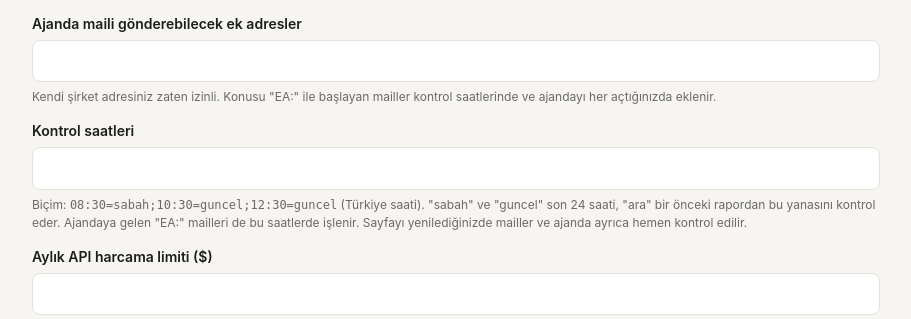
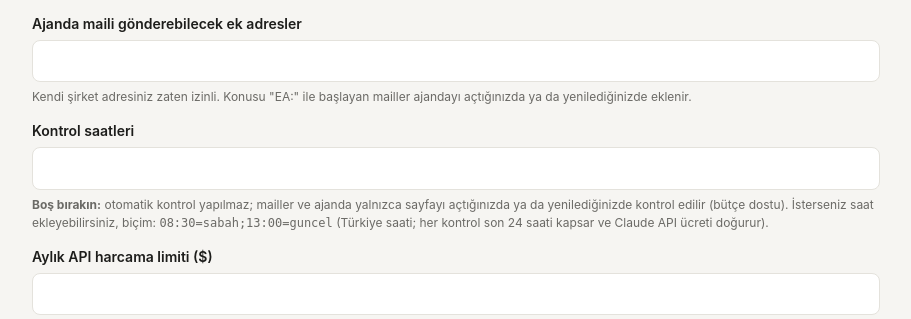
Before and after one commit to emreilikkanli-rgb/emre-asistan, a FastAPI app: template sunucu/app/templates/ayarlar.html in a window 1280 px wide. Shown: the part 1049-1368 px from the top of the page, without its empty margins (184-1095 px from the left). Run offline with FastAPI, Linux system fonts and the light colour scheme; the template is opened without the code that fills it, so the values that code supplies are empty.

Commit message:
Otomatik mail ve ajanda kontrolü kaldırıldı (bütçe): yalnızca sayfa açılınca/yenilenince; hatırlatma bildirimleri sürer
Co-Authored-By: Claude Opus 5.5 <noreply@anthropic.com>

```diff
--- a/ajanda/ajanda.html
+++ b/ajanda/ajanda.html
@@ -351,7 +351,7 @@
         <p><b>Mail ile:</b> şirket adresinizden kendinize gönderin. Konu: <code>EA: 22.10 11:00 acente toplantıları</code> ya da <code>EA: yarın otel ödemesini takip et</code>. Gövdeye isterseniz <code>Hatırlat: 1 saat önce</code>, <code>Öncelik: yüksek</code>, <code>Not: …</code> yazın; birden çok iş için her satırı <code>-</code> ile başlatın.</p>
         <p><b>Görev vermek:</b> Claude'a "Yeni görev iletiyorum: Ali Yılmaz, Operasyon, voucher kontrolleri, bitiş 25.10" yazın ya da söyleyin.</p>
         <p><b>WhatsApp'tan:</b> mesajı kopyalayın, yeni maile yapıştırın, konuya <code>EA:</code> ile başlayan kısa bir başlık yazıp kendinize gönderin.</p>
-        <p>Mailler 08:30–22:30 arası 2 saatte bir ve ajandayı her açtığınızda eklenir; eklenince bildirim gelir.</p>
+        <p>Mailler ajandayı açtığınızda ya da yenilediğinizde eklenir; birkaç saniye içinde burada görünür.</p>
       </div>
     </aside>
 
--- a/sunucu/app/ajanda.html
+++ b/sunucu/app/ajanda.html
@@ -351,7 +351,7 @@
         <p><b>Mail ile:</b> şirket adresinizden kendinize gönderin. Konu: <code>EA: 22.10 11:00 acente toplantıları</code> ya da <code>EA: yarın otel ödemesini takip et</code>. Gövdeye isterseniz <code>Hatırlat: 1 saat önce</code>, <code>Öncelik: yüksek</code>, <code>Not: …</code> yazın; birden çok iş için her satırı <code>-</code> ile başlatın.</p>
         <p><b>Görev vermek:</b> Claude'a "Yeni görev iletiyorum: Ali Yılmaz, Operasyon, voucher kontrolleri, bitiş 25.10" yazın ya da söyleyin.</p>
         <p><b>WhatsApp'tan:</b> mesajı kopyalayın, yeni maile yapıştırın, konuya <code>EA:</code> ile başlayan kısa bir başlık yazıp kendinize gönderin.</p>
-        <p>Mailler 08:30–22:30 arası 2 saatte bir ve ajandayı her açtığınızda eklenir; eklenince bildirim gelir.</p>
+        <p>Mailler ajandayı açtığınızda ya da yenilediğinizde eklenir; birkaç saniye içinde burada görünür.</p>
       </div>
     </aside>
 
--- a/sunucu/app/db.py
+++ b/sunucu/app/db.py
@@ -21,7 +21,7 @@ DEFAULT_SETTINGS = {
     "rehber_olumsuz": "şikayet; şikâyet; memnun; ilgisiz; ilgilenmedi; kaba; saygısız; geç kaldı; gelmedi; ulaşılamadı; davranış; tavır; sorun; problem; hata; mağdur; complaint",
     "ajanda_gonderenler": "",
     "aylik_limit_usd": "5",
-    "takvim": "08:30=sabah;10:30=guncel;12:30=guncel;14:30=guncel;16:30=guncel;18:30=guncel;20:30=guncel;22:30=guncel",
+    "takvim": "",  # boş: otomatik kontrol yok, yalnızca sayfa açılınca/yenilenince
 }
 
 
@@ -45,9 +45,8 @@ def init():
             updated_at TEXT NOT NULL, PRIMARY KEY (collection, id));
         CREATE TABLE IF NOT EXISTS push_subs (endpoint TEXT PRIMARY KEY, body TEXT NOT NULL, created_at TEXT NOT NULL);
         """)
-        # 20 Ekim 2026: eski varsayılan takvim (3 kontrol) 2 saatte bir kontrole geçirilir; elle değiştirilmiş takvime dokunulmaz.
-        c.execute("UPDATE settings SET value=? WHERE key='takvim' AND value='08:30=sabah;13:00=ara;17:00=ara'",
-                  (DEFAULT_SETTINGS["takvim"],))
+        # 20 Ekim 2026 (Emre Bey'in isteği, bütçe): otomatik kontrol yok; eski varsayılan takvim boşaltılır.
+        c.execute("UPDATE settings SET value='' WHERE key='takvim' AND value='08:30=sabah;13:00=ara;17:00=ara'")
 
 
 def get_settings():
--- a/sunucu/app/jobs.py
+++ b/sunucu/app/jobs.py
@@ -130,7 +130,7 @@ def start():
         kind = kind if kind in ("sabah", "ara", "guncel") else "guncel"
         scheduler.add_job(run, CronTrigger(hour=hh, minute=mm, timezone=TZ), args=[kind],
                           id="kontrol-%s" % t, replace_existing=True, misfire_grace_time=3600, coalesce=True)
-        # Ajanda ("EA:" mailleri) mail kontrolüyle aynı saatlerde güncellenir (2 saatte bir)
+        # Takvim doluysa ajanda ("EA:" mailleri) da aynı saatlerde güncellenir. Varsayılan takvim boş: otomatik güncelleme yok.
         scheduler.add_job(ajanda_tick, CronTrigger(hour=hh, minute=mm, timezone=TZ), id="ajanda-%s" % t,
                           replace_existing=True, misfire_grace_time=900, coalesce=True)
     scheduler.add_job(hatirlatma_tick, CronTrigger(minute="*/5", timezone=TZ), id="hatirlatma",
--- a/sunucu/app/templates/ayarlar.html
+++ b/sunucu/app/templates/ayarlar.html
@@ -16,9 +16,9 @@
   <div class="field"><label for="rehber_kelimeleri">Rehber kelimeleri</label><input type="text" id="rehber_kelimeleri" name="rehber_kelimeleri" value="{{ ayarlar.rehber_kelimeleri }}"></div>
   <div class="field"><label for="rehber_olumsuz">Rehberle birlikte geçince şikâyet sayılan kelimeler</label><textarea id="rehber_olumsuz" name="rehber_olumsuz">{{ ayarlar.rehber_olumsuz }}</textarea></div>
   <div class="field"><label for="ajanda_gonderenler">Ajanda maili gönderebilecek ek adresler</label><input type="text" id="ajanda_gonderenler" name="ajanda_gonderenler" value="{{ ayarlar.ajanda_gonderenler }}">
-    <small>Kendi şirket adresiniz zaten izinli. Konusu "EA:" ile başlayan mailler kontrol saatlerinde ve ajandayı her açtığınızda eklenir.</small></div>
+    <small>Kendi şirket adresiniz zaten izinli. Konusu "EA:" ile başlayan mailler ajandayı açtığınızda ya da yenilediğinizde eklenir.</small></div>
   <div class="field"><label for="takvim">Kontrol saatleri</label><input type="text" id="takvim" name="takvim" value="{{ ayarlar.takvim }}">
-    <small>Biçim: <code>08:30=sabah;10:30=guncel;12:30=guncel</code> (Türkiye saati). "sabah" ve "guncel" son 24 saati, "ara" bir önceki rapordan bu yanasını kontrol eder. Ajandaya gelen "EA:" mailleri de bu saatlerde işlenir. Sayfayı yenilediğinizde mailler ve ajanda ayrıca hemen kontrol edilir.</small></div>
+    <small><b>Boş bırakın:</b> otomatik kontrol yapılmaz; mailler ve ajanda yalnızca sayfayı açtığınızda ya da yenilediğinizde kontrol edilir (bütçe dostu). İsterseniz saat ekleyebilirsiniz, biçim: <code>08:30=sabah;13:00=guncel</code> (Türkiye saati; her kontrol son 24 saati kapsar ve Claude API ücreti doğurur).</small></div>
   <div class="field"><label for="aylik_limit_usd">Aylık API harcama limiti ($)</label><input type="number" id="aylik_limit_usd" name="aylik_limit_usd" min="0" step="0.5" value="{{ ayarlar.aylik_limit_usd }}">
     <small>Limit dolunca kontroller o ay durur. Bu ay: ${{ '%.2f' % aylik }}.</small></div>
   <button class="btn primary" type="submit">Kaydet</button>
```
